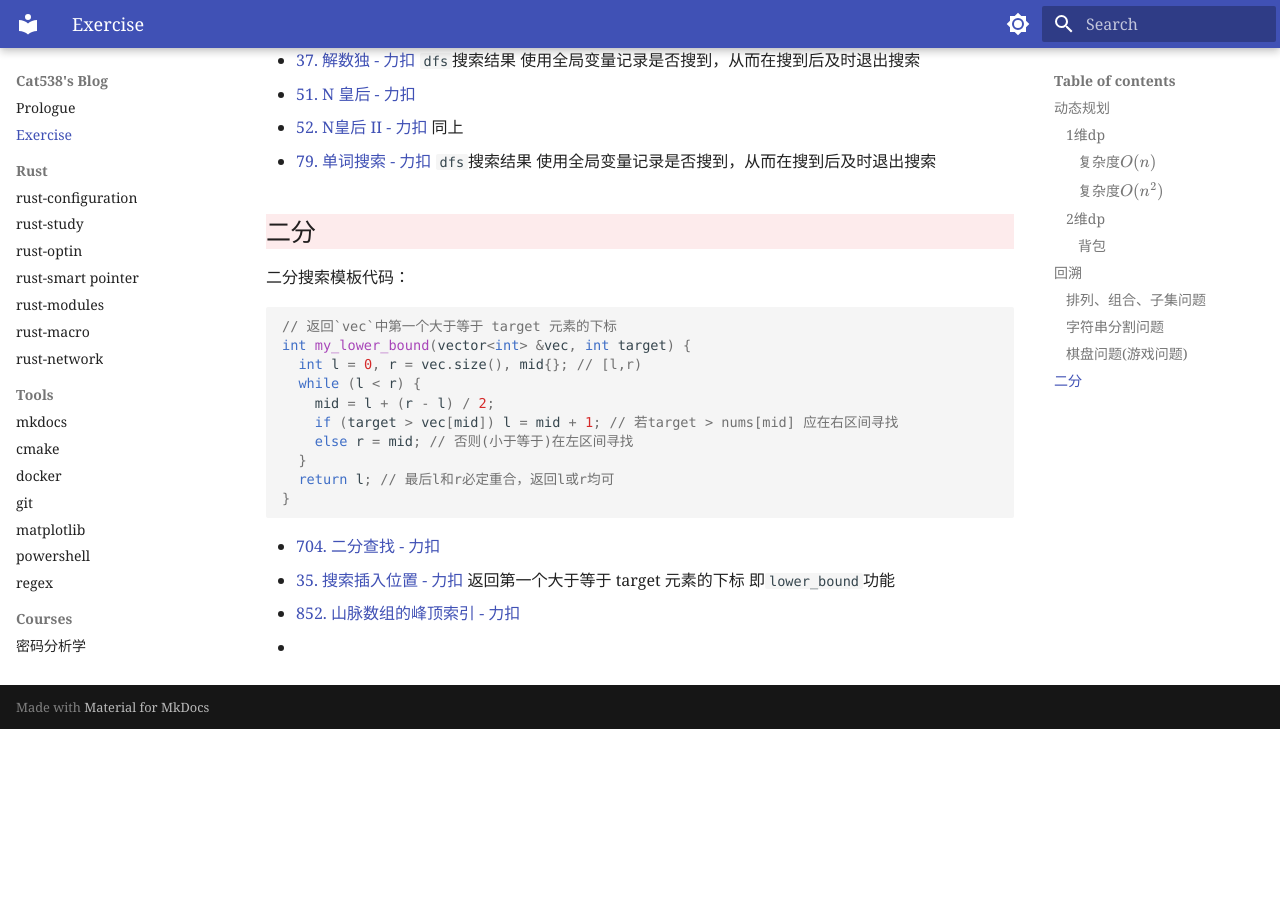
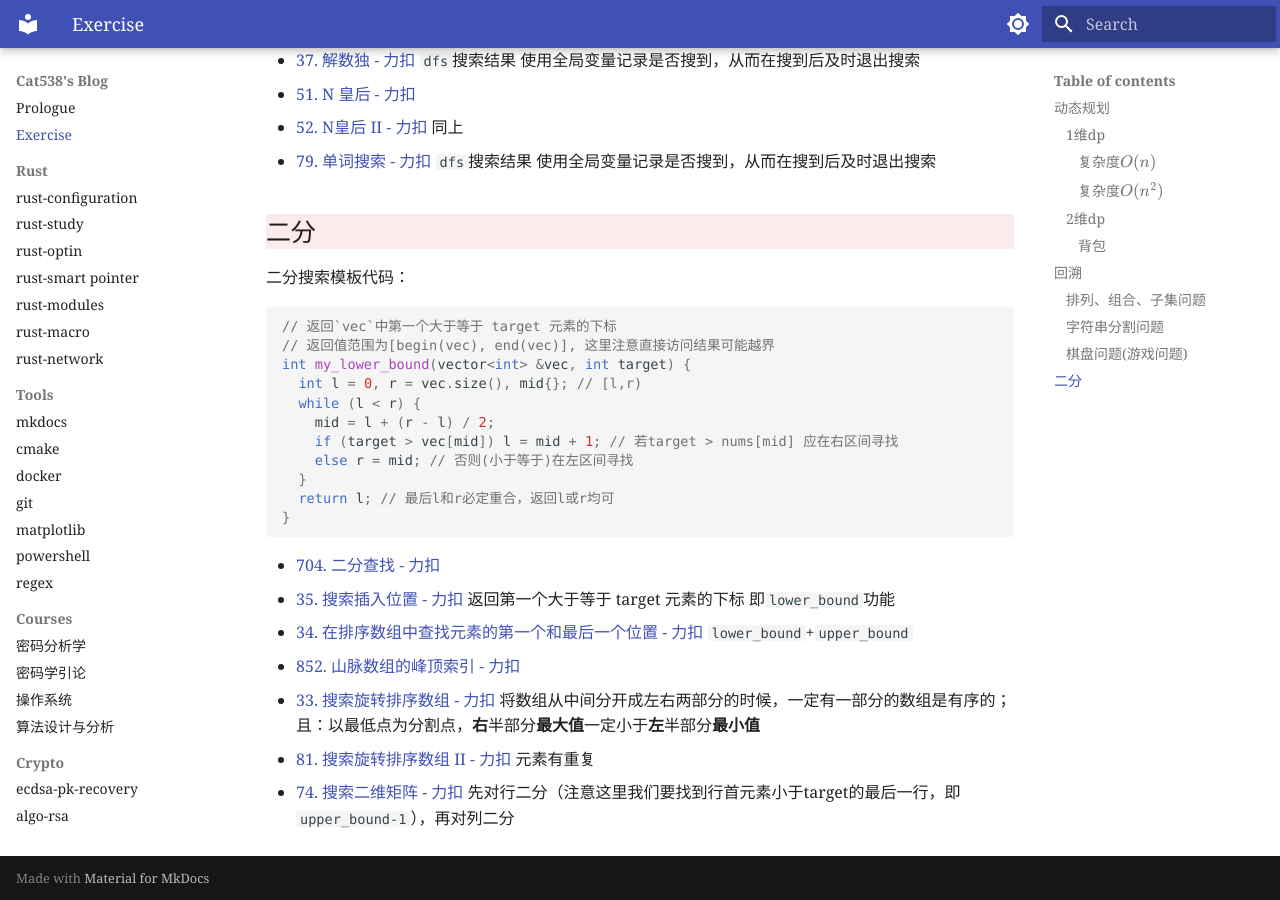
Before and after one commit to cat538/cat538.github.io, an MkDocs documentation site: the page built from docs/plan.md, in a window 1280 px wide and 900 px high, scrolled down 6698 px. Built offline with MkDocs 1.6.1 and Material for MkDocs 9.7.7, drawn with Linux system fonts in a browser that asks for light colours; before the commit the page ends 7427 px from its top, so only the background shows below that.

Commit message:
update exercise

````diff
--- a/docs/plan.md
+++ b/docs/plan.md
@@ -318,6 +318,7 @@ void dfs(vector<int>& candidates, int target, int cur_idx){
 
 ```c++
 // 返回`vec`中第一个大于等于 target 元素的下标
+// 返回值范围为[begin(vec), end(vec)], 这里注意直接访问结果可能越界
 int my_lower_bound(vector<int> &vec, int target) {
   int l = 0, r = vec.size(), mid{}; // [l,r)
   while (l < r) {
@@ -331,5 +332,8 @@ int my_lower_bound(vector<int> &vec, int target) {
 
 - [704. 二分查找 - 力扣](https://leetcode.cn/problems/binary-search/)
 - [35. 搜索插入位置 - 力扣](https://leetcode.cn/problems/search-insert-position/) 返回第一个大于等于 target 元素的下标 即`lower_bound`功能
+- [34. 在排序数组中查找元素的第一个和最后一个位置 - 力扣](https://leetcode.cn/problems/find-first-and-last-position-of-element-in-sorted-array/) `lower_bound`+`upper_bound`
 - [852. 山脉数组的峰顶索引 - 力扣 ](https://leetcode.cn/problems/peak-index-in-a-mountain-array/)
--
+- [33. 搜索旋转排序数组 - 力扣](https://leetcode.cn/problems/search-in-rotated-sorted-array/) 将数组从中间分开成左右两部分的时候，一定有一部分的数组是有序的；且：以最低点为分割点，**右**半部分**最大值**一定小于**左**半部分**最小值**
+- [81. 搜索旋转排序数组 II - 力扣](https://leetcode.cn/problems/search-in-rotated-sorted-array-ii/) 元素有重复
+- [74. 搜索二维矩阵 - 力扣](https://leetcode.cn/problems/search-a-2d-matrix/) 先对行二分（注意这里我们要找到行首元素小于target的最后一行，即`upper_bound-1`），再对列二分
````
